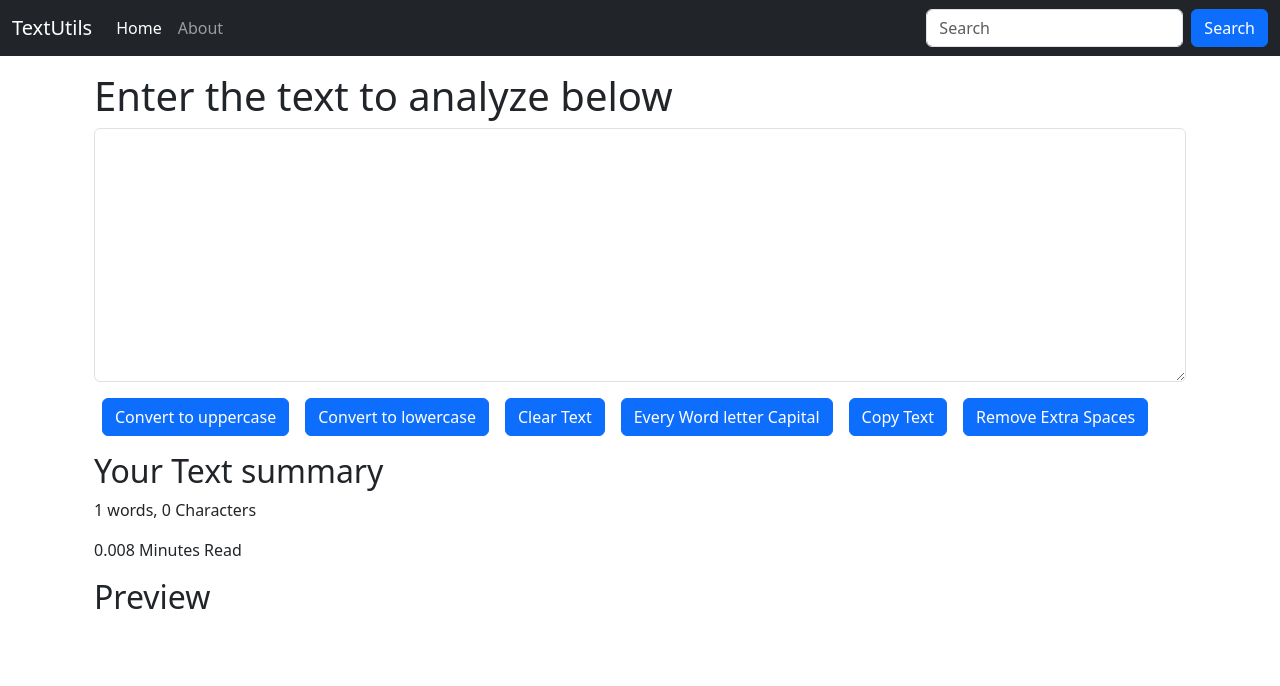
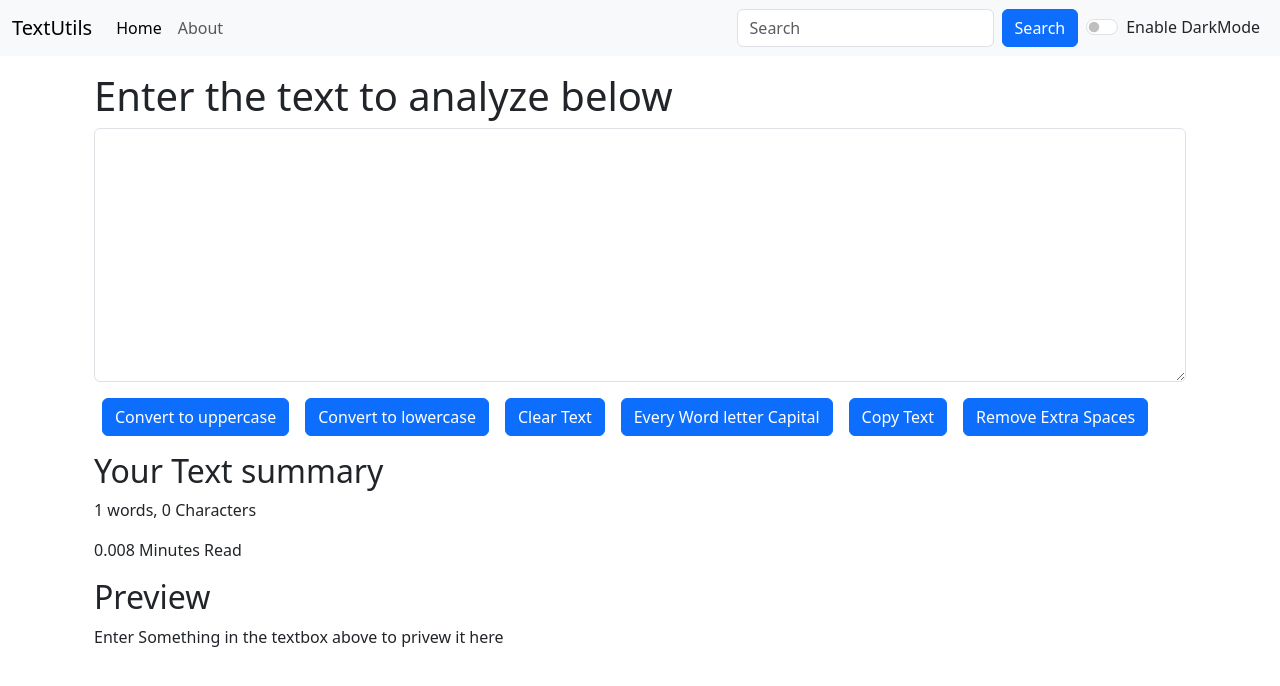
Before and after one commit to darshankhunt/textUtils, a React (Create React App) app: page / in a window 1280 px wide. Shown: the top 686 px of the page. Built offline with nearby package versions, Linux system fonts and the light colour scheme.

Commit message:
Add DarkMode

```diff
--- a/src/App.js
+++ b/src/App.js
@@ -1,16 +1,30 @@
+import { useState } from 'react';
 import './App.css';
 // import About from './components/About';
 import Navbar from './components/Navbar';
 import TextForm from './components/TextForm';
 
 function App() {
+
+  const [mode, SetMode] = useState('light');
+
+  const toggleMode = ()=>{
+    if(mode === 'light'){
+      SetMode('dark');
+      document.body.style.backgroundColor = '#042743';
+    }
+    else{
+      SetMode('light');
+      document.body.style.backgroundColor = 'white';
+    }
+  }
+
   return (
     <>
-      <Navbar title="TextUtils" aboutText="About"></Navbar>
+      <Navbar title="TextUtils" aboutText="About" mode={mode} toggleMode={toggleMode}></Navbar>
       <div className="container my-3">
-        <TextForm heading="Enter the text to analyze below"></TextForm>
+        <TextForm heading="Enter the text to analyze below" mode={mode}></TextForm>
         {/* <About></About> */}
-
       </div>
     </>
   );
--- a/src/components/Navbar.js
+++ b/src/components/Navbar.js
@@ -2,8 +2,10 @@
 import PropTypes from 'prop-types'
 
 export default function Navbar(props) {
+
   return (
-    <nav className="navbar navbar-expand-lg navbar-dark bg-dark ">
+
+    <nav className={`navbar navbar-expand-lg navbar-${props.mode} bg-${props.mode}`}>
   <div className="container-fluid">
     <a className="navbar-brand" href="/">{props.title}</a>
     <button className="navbar-toggler" type="button" data-bs-toggle="collapse" data-bs-target="#navbarSupportedContent" aria-controls="navbarSupportedContent" aria-expanded="false" aria-label="Toggle navigation">
@@ -22,6 +24,10 @@
         <input className="form-control me-2" type="search" placeholder="Search" aria-label="Search"/>
         <button className="btn btn-primary" type="submit">Search</button>
       </form>
+      <div className={`form-check form-switch mx-2 text-${props.mode==='light'?'dark':'light'}`}>
+          <input className="form-check-input" onClick={props.toggleMode} type="checkbox" role="switch" id="flexSwitchCheckDefault"/>
+          <label className="form-check-label" htmlFor="flexSwitchCheckDefault">Enable DarkMode</label>
+      </div>
     </div>
   </div>
 </nav>
--- a/src/components/TextForm.js
+++ b/src/components/TextForm.js
@@ -40,10 +40,10 @@
     const [Text, setText] = useState('');
     return (
         <>
-        <div className='container'>
-            <h1>{props.heading}</h1>
+        <div className='container' style={{color: props.mode==='dark'?'white':'#04243'}}>
+            <h1 >{props.heading}</h1>
             <div className="mb-3">
-            <textarea className="form-control" value={Text} onChange={handleOnChange} id="exampleFormControlTextarea1" rows="10"></textarea>
+            <textarea className="form-control" style={{backgroundColor: props.mode==='light'?'white':'grey',color: props.mode ==='dark'?'white':'#04243'}} value={Text} onChange={handleOnChange} id="exampleFormControlTextarea1" rows="10"></textarea>
             </div>
             <button className="btn btn-primary mx-2" onClick={handleUpClick}>Convert to uppercase</button>
             <button className="btn btn-primary mx-2" onClick={handleLoClick}>Convert to lowercase</button>
@@ -52,12 +52,12 @@
             <button className="btn btn-primary mx-2" onClick={handleCopy}>Copy Text</button>
             <button className="btn btn-primary mx-2" onClick={handleRemoveExtraSpace}>Remove Extra Spaces</button>
         </div>
-        <div className="container my-3">
+        <div className="container my-3" style={{color: props.mode==='dark'?'white':'#04243'}}>
             <h2>Your Text summary</h2>
             <p>{Text.split(" ").length} words, {Text.length} Characters</p>
             <p>{0.008*Text.split(" ").length} Minutes Read</p>
             <h2>Preview</h2>
-            <p>{Text}</p>
+            <p>{Text.length>0?Text:"Enter Something in the textbox above to privew it here"}</p>
 
         </div>
         </>
```
